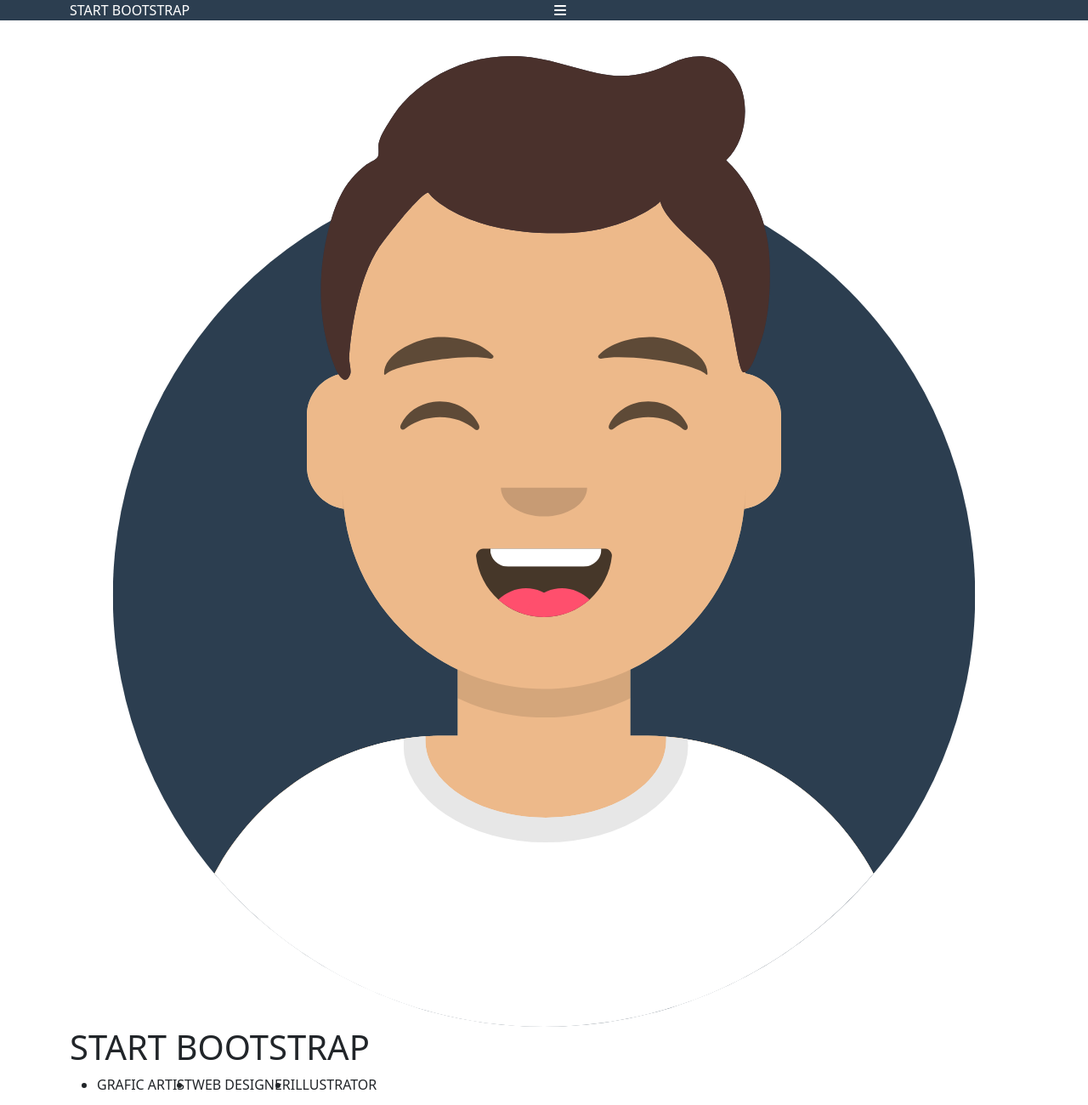
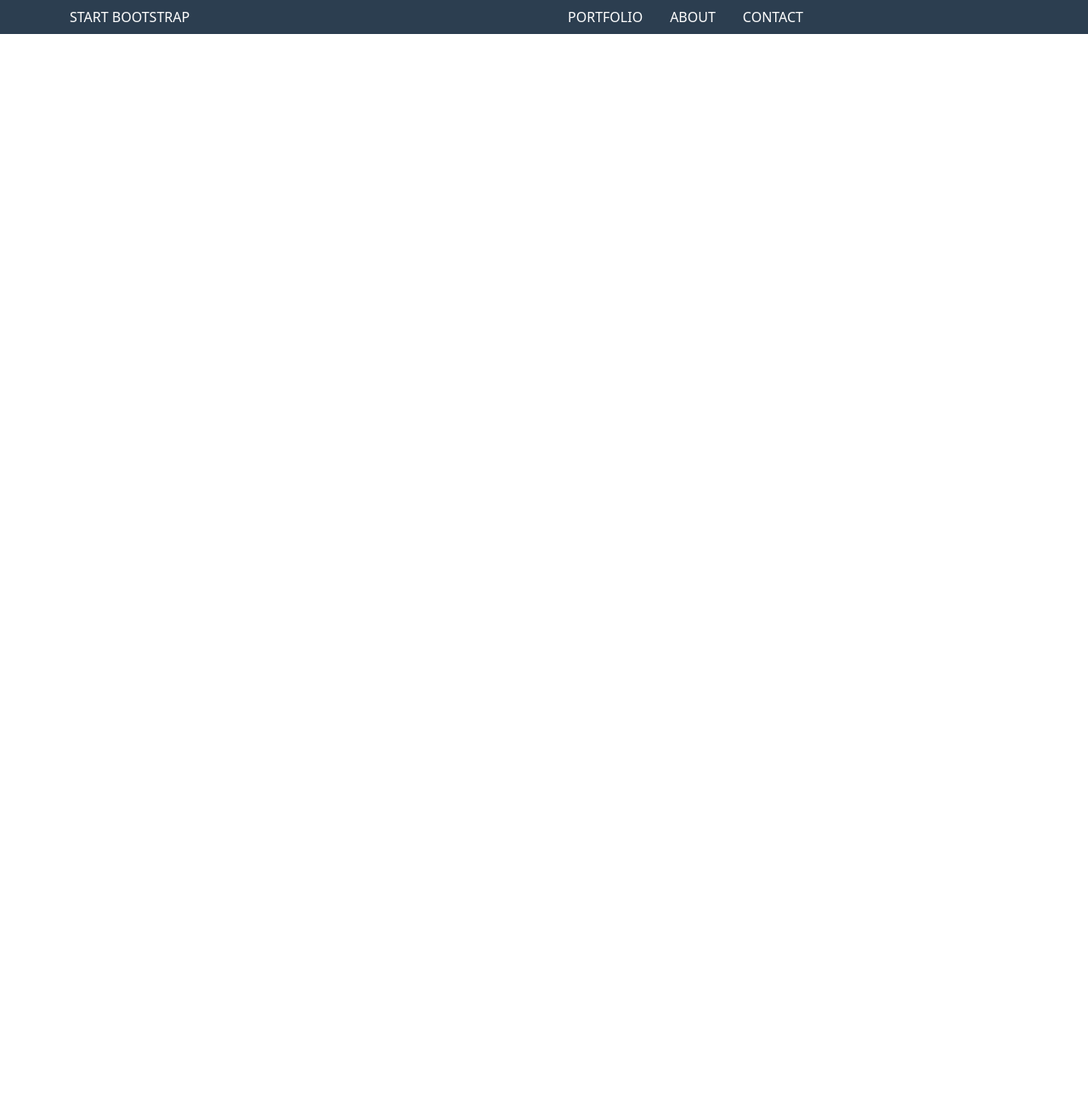
Before and after one commit to Ste-cracco/html-css-bootstrap-freelancer, a plain HTML site: page index.html in a window 1280 px wide. Shown: the whole page at 85% size. After the commit the page ends 800 px from the top, so only its background shows below. Drawn offline with nearby package versions, Linux system fonts and the light colour scheme.

Commit message:
Header non completato

```diff
--- a/css/style.css
+++ b/css/style.css
@@ -1,3 +1,7 @@
 header {
     background-color: #2C3E50;
 }
+
+.list_style_none {
+    list-style: none;
+}
--- a/index.html
+++ b/index.html
@@ -16,29 +16,22 @@
                 <div class="col">
                     <a class="text-decoration-none text-white" href="#">START BOOTSTRAP</a>
                 </div>
-                <div class="col">
-                    <i class="text-white align-self-end fa-solid fa-bars"></i>
-                </div>
-            </div>
-        </div>
-    </header>
-
-    <section>
-        <div class="container">
-            <div class="row align-items-center">
-                <div class="col">
-                    <img class="img-fluid" src="img/avatar.svg" alt="">
-                    <h1>START BOOTSTRAP</h1>
-                    <ul class="d-flex">
-                        <li>GRAFIC ARTIST</li>
-                        <li>WEB DESIGNER</li>
-                        <li>ILLUSTRATOR</li>
+                <div class="col-md">
+                    <ul class="nav">
+                        <li class="nav-item">
+                            <a class="nav-link text-white" href="#">PORTFOLIO</a>
+                        </li>
+                        <li class="nav-item">
+                            <a class="nav-link text-white" href="#">ABOUT</a>
+                        </li>
+                        <li class="nav-item">
+                            <a class="nav-link text-white" href="#">CONTACT</a>
+                        </li>
                     </ul>
                 </div>
 
             </div>
-
         </div>
-    </section>
+    </header>
 </body>
 </html>
```
